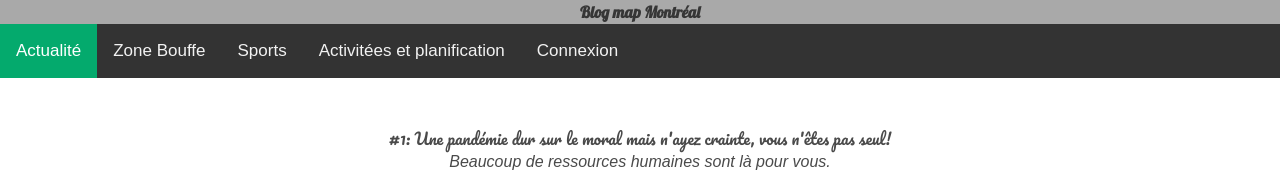
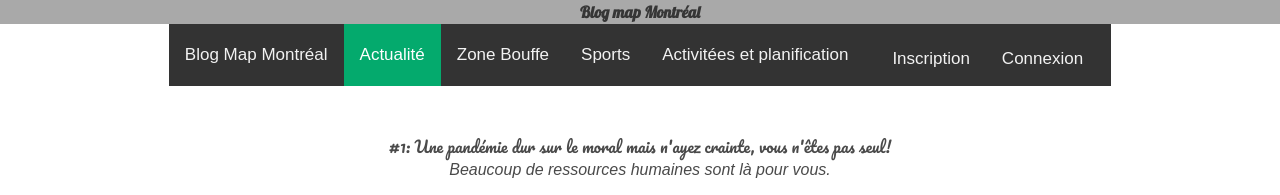
Before and after one commit to bilal-khendaf/hackatown2022, a website: page frontend/public/FirstPage.html in a window 1280 px wide. Shown: the top 195 px of the page. Drawn offline with nearby package versions, Linux system fonts and the light colour scheme; a web font is replaced by a local one.

Commit message:
V1 Hackaton2022

```diff
--- a/frontend/app.js
+++ b/frontend/app.js
@@ -14,7 +14,10 @@ app.get("/connexion", (req,res) =>{
 })
 
 app.get("/page1", (req,res) =>{
-    res.sendFile(__dirname + "/public/firstPage.html")
+    res.sendFile(__dirname + "/public/FirstPage.html")
+})
+app.get("/page2", (req,res) =>{
+    res.sendFile(__dirname + "/public/SecondPage.html")
 })
 app.listen(PORT, () => {
     console.log(`Mon application frontale roule sur http://localhost:${PORT}`);
--- a/frontend/public/FirstPage.html
+++ b/frontend/public/FirstPage.html
@@ -63,13 +63,37 @@
 
         <!-- Tag for the navigator bar base without font-->
         <center>
-            <h1 id="FirstHeader"><p><strong> Blog map Montréal </strong></p></h1>
-            <div class="topnav">
-                <a class="active" href="#Actualité">Actualité</a>
-                <a href="#Zone Bouffe">Zone Bouffe</a>
-                <a href="#Sports">Sports</a>
-                <a href="#Activitées et planification">Activitées et planification</a>
-                <a href="localhost:5000/connexion">Connexion</a>
+            <h1 id="FirstHeader"><strong> Blog map Montréal </strong></h1>
+
+            <div class="container">
+                <nav class="navbar" role="navigation" aria-label="main navigation">
+                    <div class="navbar-brand topnav">
+                        <a class="navbar-item " href="http://localhost:5000/">Blog Map Montréal</a>
+                    </div>
+                    <div class="navbar-menu">
+                        <div class="topnav navbar-start ">
+
+                            <a class="navbar-item active" href="#Actualité">Actualité</a>
+                            <a class="navbar-item" href="#Zone Bouffe">Zone Bouffe</a>
+                            <a class="navbar-item" href="#Sports">Sports</a>
+                            <a class="navbar-item" href="#Activitées et planification">Activitées et planification</a>
+                            <a id="favoris" href="http://localhost:5000/favoris"
+                               class="navbar-item is-hidden">Favoris</a>
+
+
+                        </div>
+                        <div class="navbar-end">
+                            <div class=" topnav navbar-item">
+                                <div class="  buttons">
+                                    <a class="navbar-item" href="http://localhost:5000/inscription">
+                                        Inscription
+                                    </a>
+                                    <a class="navbar-item" href="http://localhost:5000/connexion">Connexion</a>
+                                </div>
+                            </div>
+                        </div>
+                    </div>
+                </nav>
             </div>
             <br>
             <br>
@@ -85,24 +109,38 @@
             <br>
             <br>
             <!-- This is where the article text must be -->
-            <p><h3 style="text-align:center;"> La pandémie a fait énormément de morts et n'a fait qu'aggraver la situation de nos hopitaux. Cela dit nous en avons autant été victime par l'effet de l'isolement dans lequel cette pandémie nous a mise. N'ayez crainte vous n'êtes pas seul! Voici un répertoire ayant de beaucoup de ressources vous permettant de vous confier ou de simplement parler quand vous en avez le besoin et ce, dans une confidentialité absolue: <a href="https://www.211qc.ca/soutien-psychosocial/lignes-ecoute-lignes-aide" target="_blank">Nous somme là pour vous!</a>. La pandémie nous a tous éloignée l'un de l'autre et nous a détruit mentalement mais vous n'avez pas à en vivre de ces conséquences seuls. </h3></p>
+            <p>
+            <h3 style="text-align:center;"> La pandémie a fait énormément de morts et n'a fait qu'aggraver la situation
+                de nos hopitaux. Cela dit nous en avons autant été victime par l'effet de l'isolement dans lequel cette
+                pandémie nous a mise. N'ayez crainte vous n'êtes pas seul! Voici un répertoire ayant de beaucoup de
+                ressources vous permettant de vous confier ou de simplement parler quand vous en avez le besoin et ce,
+                dans une confidentialité absolue: <a
+                        href="https://www.211qc.ca/soutien-psychosocial/lignes-ecoute-lignes-aide" target="_blank">Nous
+                    somme là pour vous!</a>. La pandémie nous a tous éloignée l'un de l'autre et nous a détruit
+                mentalement mais vous n'avez pas à en vivre de ces conséquences seuls. </h3></p>
 
             <br>
             <br>
 
-            <h1 id="SecondHeader"> #2: Sortez dehors!  </h1>
+            <h1 id="SecondHeader"> #2: Sortez dehors! </h1>
 
             <p><i> Sortez dehors et joignez la fête! </i></p>
             <!-- hr style here used for the lenght and alignment -->
             <hr style="width:30%;text-align:center;margin-left:5">
-      <img id="FirstPicture" src="./Img/People Montreal.jpg" alt="Groupe de personne s'amusant sur le Mont Royal" width: 70% height= 60% class="center" >
+            <img id="FirstPicture" src="./Img/People Montreal.jpg" alt="Groupe de personne s'amusant sur le Mont Royal"
+                 width: 70% height=60% class="center">
             <br>
             <br>
             <!-- This is where the article text must be -->
 
-      <p><h3 style="text-align:center;"> Gardez en tête que comme beaucoup d'autres, vous avez besoin de sortir, de voir des gens et de respirer à pleine narine.
-        En effet, le plein air stimule également les niveaux d'endorphine et la production de dopamine, des hormones qui contribuent à la bonne humeur.
+            <p>
+            <h3 style="text-align:center;"> Gardez en tête que comme beaucoup d'autres, vous avez besoin de sortir, de
+                voir des gens et de respirer à pleine narine.
+                En effet, le plein air stimule également les niveaux d'endorphine et la production de dopamine, des
+                hormones qui contribuent à la bonne humeur.
                 Jouer dehors permet aussi de s'évader et de prendre du recul envers soi-même et ses soucis.
-        L'effet bénéfique de la nature sur le bien-être mental est reconnu scientifiquement. (source: <a href="https://plus.lapresse.ca/screens/d3d8fb31-1417-4ac2-89a3-3a9cbd1eb081__7C___0.html#:~:text=Le%20plein%20air%20stimule%20%C3%A9galement,soi%2Dm%C3%AAme%20et%20ses%20soucis.&text=L'effet%20b%C3%A9n%C3%A9fique%20de%20la,%C3%AAtre%20mental%20est%20reconnu%20scientifiquement." target="_blank"> La presse </a>   ) </h3></p>
+                L'effet bénéfique de la nature sur le bien-être mental est reconnu scientifiquement. (source: <a
+                        href="https://plus.lapresse.ca/screens/d3d8fb31-1417-4ac2-89a3-3a9cbd1eb081__7C___0.html#:~:text=Le%20plein%20air%20stimule%20%C3%A9galement,soi%2Dm%C3%AAme%20et%20ses%20soucis.&text=L'effet%20b%C3%A9n%C3%A9fique%20de%20la,%C3%AAtre%20mental%20est%20reconnu%20scientifiquement."
+                        target="_blank"> La presse </a> ) </h3></p>
     </body>
 </html>
--- a/frontend/public/index.css
+++ b/frontend/public/index.css
@@ -29,19 +29,25 @@ body {
 }
 
 .topnav {
-  background-color: rgb(0, 0, 0);
+  overflow: hidden;
+  background-color: #333;
 }
 
 .topnav a {
-  color: #b32525;
+  float: left;
+  color: #f2f2f2;
+  text-align: center;
+  padding: 14px 16px;
+  text-decoration: none;
+  font-size: 17px;
 }
 
 .topnav a:hover {
   background-color: #ddd;
-  color: rgb(212, 30, 30);
+  color: black;
 }
 
 .topnav a.active {
-  background-color: #2f2f30;
-  color: rgb(255, 255, 255);
+  background-color: #04AA6D;
+  color: white;
 }
```
Also changed, not shown: frontend/public/SecondPage.html (+31 -9 lines), frontend/public/index.html (+1 -1 lines). Lines whose indentation alone changed are shown as unchanged.
